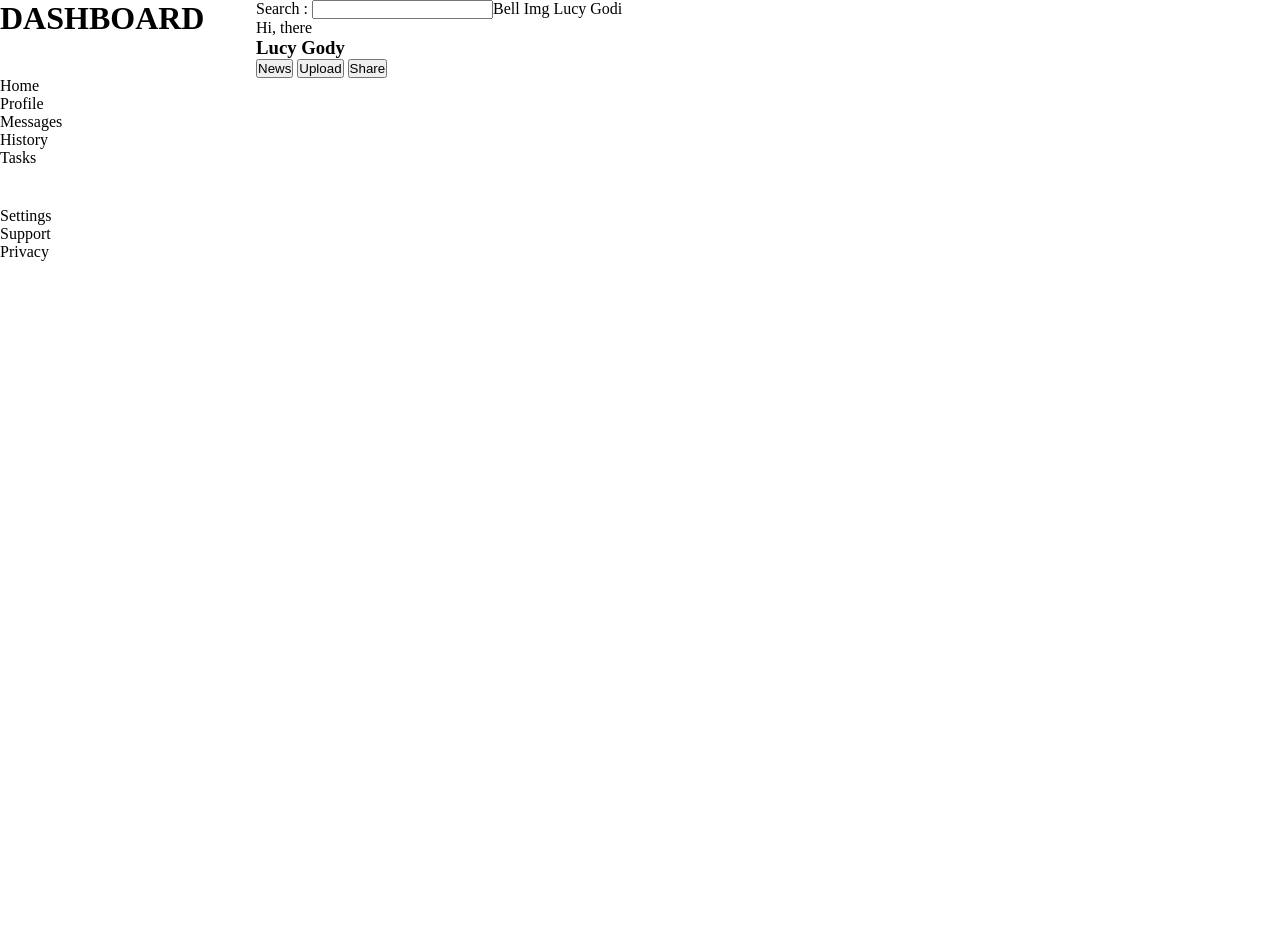
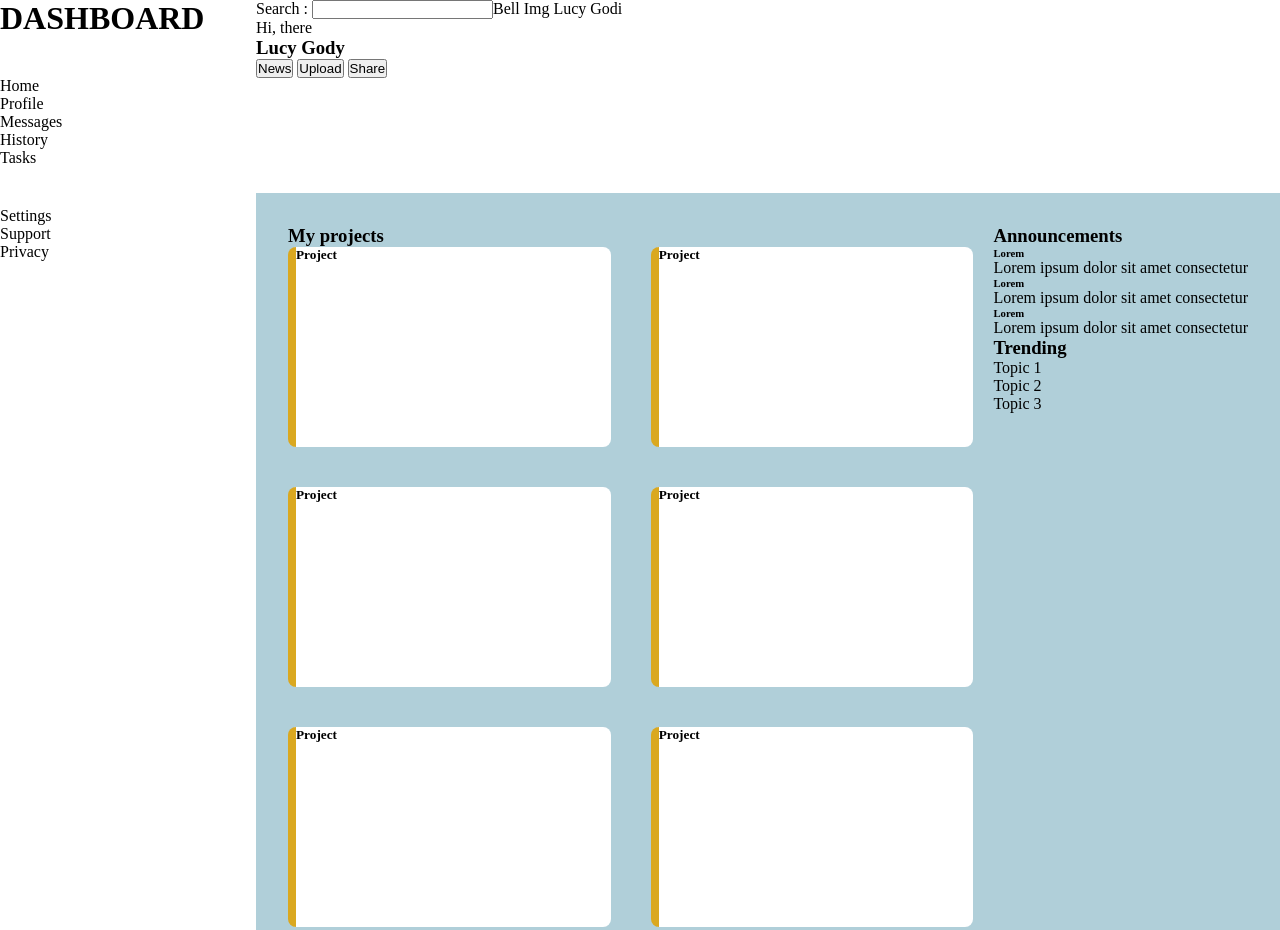
Before and after one commit to LuGodi/admin-dashboard, a plain HTML site: page index.html in a window 1280 px wide. Shown: the top 930 px of the page. Before the commit the page ends 800 px from the top, so only its background shows below. Drawn offline with Linux system fonts and the light colour scheme.

Commit message:
style: define base grid layout

```diff
--- a/index.html
+++ b/index.html
@@ -40,6 +40,46 @@
           </span>
         </div>
       </div>
+      <div class="main-container">
+        <div class="main-left-container">
+          <h3 class="header-main-container">My projects</h3>
+          <div class="projects-container">
+            <div class="project-cards"><h5>Project</h5></div>
+            <div class="project-cards"><h5>Project</h5></div>
+            <div class="project-cards"><h5>Project</h5></div>
+            <div class="project-cards"><h5>Project</h5></div>
+            <div class="project-cards"><h5>Project</h5></div>
+            <div class="project-cards"><h5>Project</h5></div>
+          </div>
+        </div>
+        <div class="main-right-container">
+          <h3 class="header-main-container">Announcements</h3>
+          <div class="announcements">
+            <ul class="announcements-list">
+              <li>
+                <h6>Lorem</h6>
+                Lorem ipsum dolor sit amet consectetur
+              </li>
+              <li>
+                <h6>Lorem</h6>
+                Lorem ipsum dolor sit amet consectetur
+              </li>
+              <li>
+                <h6>Lorem</h6>
+                Lorem ipsum dolor sit amet consectetur
+              </li>
+            </ul>
+          </div>
+          <h3 class="header-main-container">Trending</h3>
+          <div class="trending">
+            <ul class="trending-list">
+              <li>Topic 1</li>
+              <li>Topic 2</li>
+              <li>Topic 3</li>
+            </ul>
+          </div>
+        </div>
+      </div>
     </div>
   </body>
 </html>
--- a/styles.css
+++ b/styles.css
@@ -7,10 +7,48 @@
 .wrapper {
   display: grid;
   grid-template-columns: 1fr 4fr;
+  grid-template-areas:
+    "sidebar navigation"
+    "sidebar main-container";
+  row-gap: 40px;
+  min-height: 100vh;
+  grid-template-rows: 1fr 5fr;
+}
+.navigation {
+  grid-area: navigation;
 }
 
 .sidebar {
   display: grid;
-  grid-template-rows: auto auto auto;
+  grid-template-rows: repeat(3, max-content);
   row-gap: 40px;
+  grid-area: sidebar;
 }
+
+.main-container {
+  display: flex;
+  gap: 20px;
+  grid-area: main-container;
+  background-color: #5899af78;
+  padding: 2rem;
+}
+.main-left-container {
+  flex-grow: 1;
+}
+.projects-container {
+  display: grid;
+  grid-template-columns: repeat(2, 1fr);
+  gap: 40px;
+}
+.project-cards {
+  background-color: white;
+  border-radius: 8px;
+  min-height: 200px;
+  border-left: solid 8px rgb(218, 168, 32);
+}
+
+.main-right-container {
+}
+ul {
+  list-style-type: none;
+}
```
